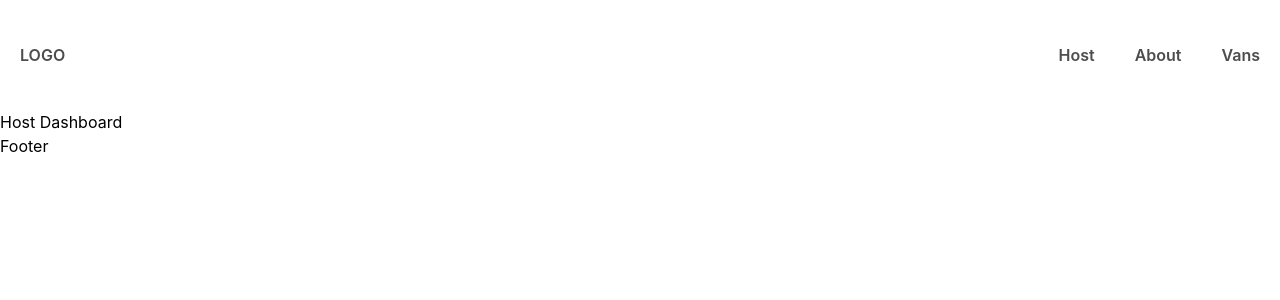
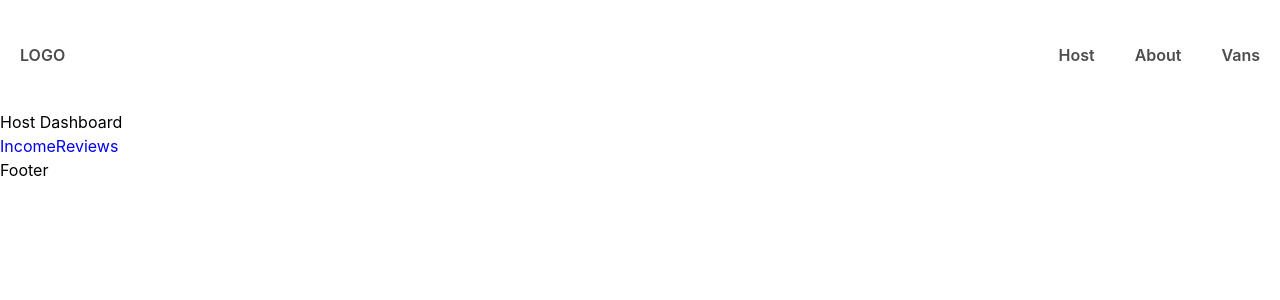
Before and after one commit to welcomepk/van-life, a React (Vite) app: page /host in a window 1280 px wide. Shown: the top 300 px of the page. Built offline with nearby package versions, Linux system fonts and the light colour scheme.

Commit message:
creating host layout

```diff
--- a/src/App.jsx
+++ b/src/App.jsx
@@ -28,9 +28,11 @@ function App() {
           <Route path='/vans/:id' element={<VanDetail />} />
 
           {/* host */}
-          <Route path='/host' element={<Dashboard />} />
-          <Route path='/host/income' element={<Income />} />
-          <Route path='/host/reviews' element={<Reviews />} />
+
+          <Route path='/host' element={<Dashboard />} >
+            <Route path='/host/income' element={<Income />} />
+            <Route path='/host/reviews' element={<Reviews />} />
+          </Route>
         </Route>
       </Routes>
     </BrowserRouter>
--- a/src/pages/host/Dashboard.jsx
+++ b/src/pages/host/Dashboard.jsx
@@ -1,8 +1,15 @@
 import React from 'react'
-
+import { Outlet, Link } from 'react-router-dom'
 function Dashboard() {
     return (
-        <div>Host Dashboard</div>
+        <div>
+            Host Dashboard
+            <nav>
+                <Link to="/host/income">Income</Link>
+                <Link to="/host/reviews">Reviews</Link>
+            </nav>
+            <Outlet />
+        </div>
     )
 }
 
```
